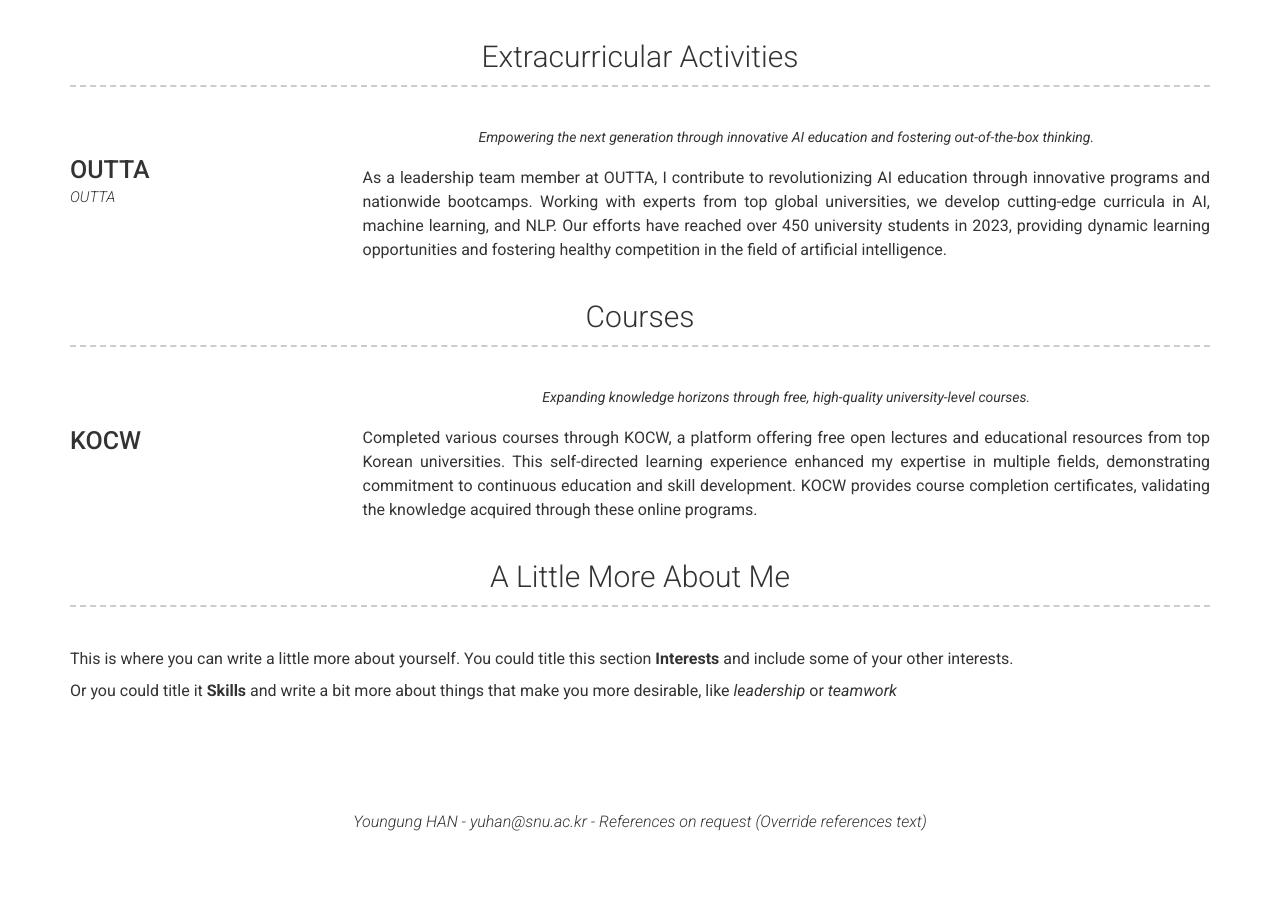
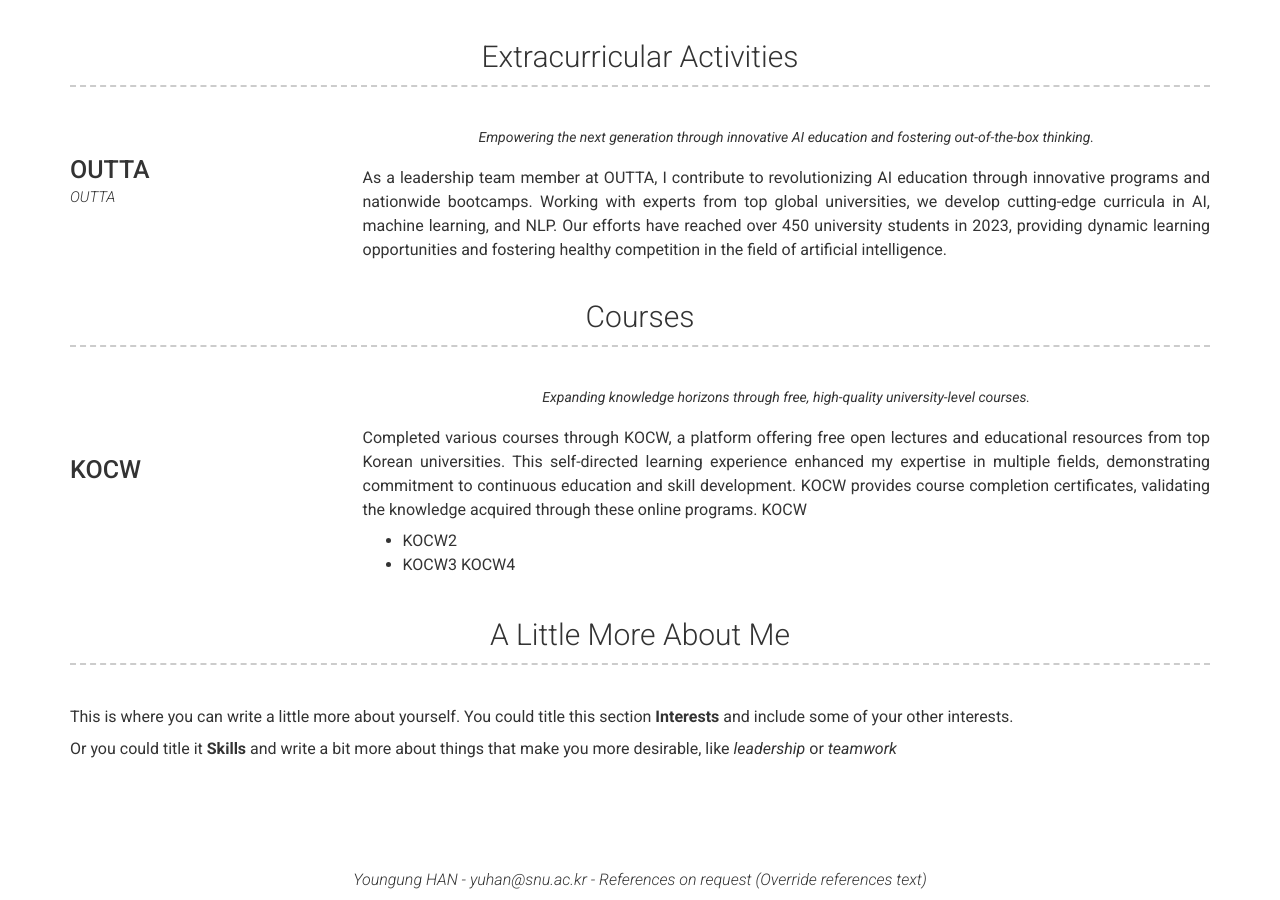
Before and after one commit to youngunghan/yuhan.github.io, a Jekyll site: the page built from index.md, in a window 1280 px wide and 900 px high, scrolled down 2764 px. Built offline with Jekyll 4.4.1, drawn with Linux system fonts in a browser that asks for light colours; nearby versions of some CDN libraries; before the commit the page ends 3606 px from its top, so only the background shows below that.

Commit message:
add v1.0

```diff
--- a/_config.yml
+++ b/_config.yml
@@ -91,7 +91,6 @@ content:
           Short description of the company (optional)
         description: | # this will include new lines to allow paragraphs
           Description of role
-
 
   - title: Experience
     layout: list
@@ -192,6 +191,11 @@ content:
           Expanding knowledge horizons through free, high-quality university-level courses.
         description: | # this will include new lines to allow paragraphs
           Completed various courses through KOCW, a platform offering free open lectures and educational resources from top Korean universities. This self-directed learning experience enhanced my expertise in multiple fields, demonstrating commitment to continuous education and skill development. KOCW provides course completion certificates, validating the knowledge acquired through these online programs.
+          KOCW
+          - KOCW2
+          - KOCW3
+          KOCW4
+
 
 
 
```
